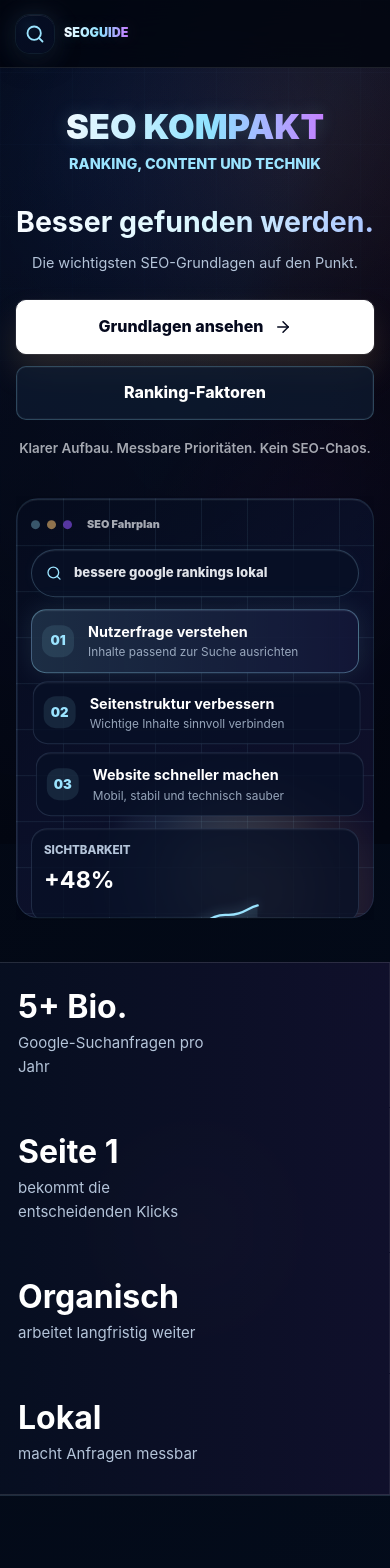
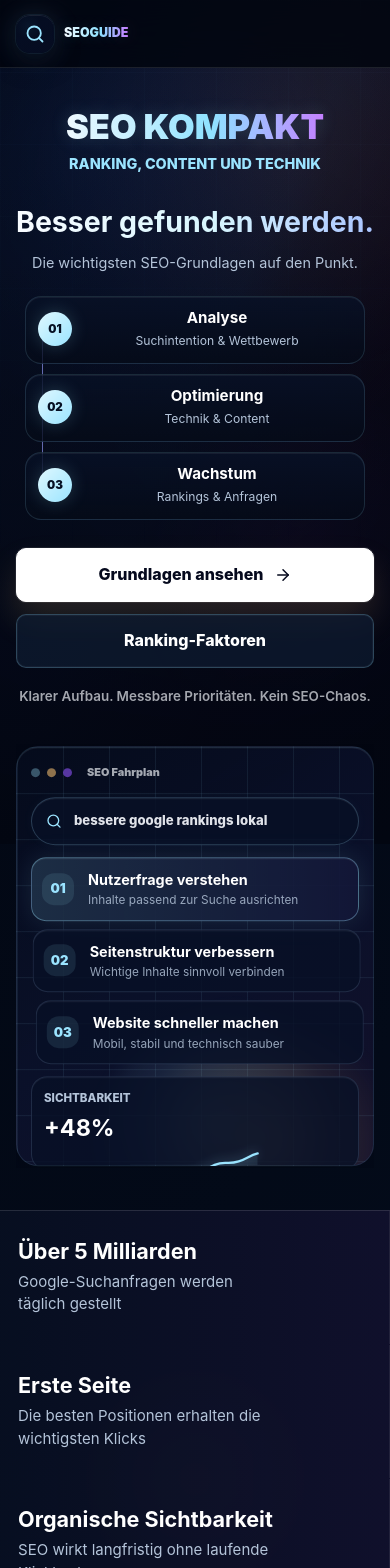
Before and after one commit to parmis2005/seo-info-test, a Next.js app: page / in a window 390 px wide. Shown: the top 1568 px of the page. Built offline with nearby package versions, Linux system fonts and the light colour scheme.

Commit message:
Add compact SEO focus visual

```diff
--- a/app/globals.css
+++ b/app/globals.css
@@ -581,6 +581,59 @@ p {
   line-height: 1.14;
   padding-bottom: 0.08em;
 }
+.hero-focus-map {
+  width: min(100%, 520px);
+  margin-top: 24px;
+  grid-template-columns: repeat(3, minmax(0, 1fr));
+  gap: 10px;
+  display: grid;
+  position: relative;
+}
+.hero-focus-map:before {
+  content: "";
+  height: 1px;
+  background: linear-gradient(90deg, #9be4ff, #9155ff);
+  position: absolute;
+  top: 22px;
+  right: 46px;
+  left: 46px;
+  opacity: 0.65;
+}
+.focus-node {
+  z-index: 1;
+  min-height: 112px;
+  padding: 12px;
+  background: linear-gradient(180deg, #081126d9, #050b18c9);
+  border: 1px solid #9be4ff24;
+  border-radius: 16px;
+  align-content: start;
+  gap: 6px;
+  display: grid;
+  position: relative;
+  box-shadow: inset 0 1px #ffffff0f;
+}
+.focus-node span {
+  aspect-ratio: 1;
+  width: 34px;
+  color: #061023;
+  background: linear-gradient(135deg, #dff8ff, #9be4ff);
+  border-radius: 999px;
+  place-items: center;
+  font-size: 0.72rem;
+  font-weight: 950;
+  display: grid;
+  box-shadow: 0 0 18px #9be4ff33;
+}
+.focus-node strong {
+  color: #fff;
+  font-size: 0.95rem;
+  line-height: 1.2;
+}
+.focus-node small {
+  color: #b4c4d9;
+  font-size: 0.76rem;
+  line-height: 1.35;
+}
 .hero-actions {
   flex-wrap: wrap;
   justify-content: flex-start;
@@ -879,13 +932,14 @@ p {
 }
 .metric strong {
   color: #fff;
-  font-size: 2rem;
-  line-height: 1;
+  font-size: clamp(1.35rem, 1.9vw, 2rem);
+  line-height: 1.12;
 }
 .metric span {
-  max-width: 190px;
+  max-width: 260px;
   color: var(--muted);
   font-size: 0.94rem;
+  line-height: 1.5;
 }
 .section,
 .split-section,
@@ -1345,6 +1399,9 @@ p {
   .hero-actions {
     justify-content: center;
   }
+  .hero-focus-map {
+    margin-inline: auto;
+  }
   .signal-stage {
     margin-inline: auto;
   }
@@ -1417,6 +1474,27 @@ p {
   }
   .hero-statement p {
     font-size: 0.9rem;
+  }
+  .hero-focus-map {
+    grid-template-columns: 1fr;
+    max-width: 340px;
+  }
+  .hero-focus-map:before {
+    width: 1px;
+    height: auto;
+    top: 34px;
+    right: auto;
+    bottom: 34px;
+    left: 17px;
+  }
+  .focus-node {
+    grid-template-columns: 34px minmax(0, 1fr);
+    min-height: 68px;
+    align-items: center;
+    gap: 6px 10px;
+  }
+  .focus-node span {
+    grid-row: span 2;
   }
   .hero-actions,
   .primary-button,
--- a/app/page.tsx
+++ b/app/page.tsx
@@ -181,6 +181,20 @@ export default function Page() {
             </p>
           </div>
 
+          <div className="hero-focus-map" aria-label="SEO Fokus">
+            {[
+              ["01", "Analyse", "Suchintention & Wettbewerb"],
+              ["02", "Optimierung", "Technik & Content"],
+              ["03", "Wachstum", "Rankings & Anfragen"],
+            ].map(([step, title, text]) => (
+              <div className="focus-node" key={step}>
+                <span>{step}</span>
+                <strong>{title}</strong>
+                <small>{text}</small>
+              </div>
+            ))}
+          </div>
+
           <div className="hero-actions">
             <a className="primary-button" href="#grundlagen">
               Grundlagen ansehen
@@ -265,10 +279,10 @@ export default function Page() {
 
       <section className="metric-strip" aria-label="SEO Kennzahlen">
         {[
-          ["5+ Bio.", "Google-Suchanfragen pro Jahr"],
-          ["Seite 1", "bekommt die entscheidenden Klicks"],
-          ["Organisch", "arbeitet langfristig weiter"],
-          ["Lokal", "macht Anfragen messbar"],
+          ["Über 5 Milliarden", "Google-Suchanfragen werden täglich gestellt"],
+          ["Erste Seite", "Die besten Positionen erhalten die wichtigsten Klicks"],
+          ["Organische Sichtbarkeit", "SEO wirkt langfristig ohne laufende Klickkosten"],
+          ["Lokale Suche", "Regionale Rankings machen Anfragen messbar"],
         ].map(([value, label]) => (
           <div className="metric" key={value}>
             <strong>{value}</strong>
```
